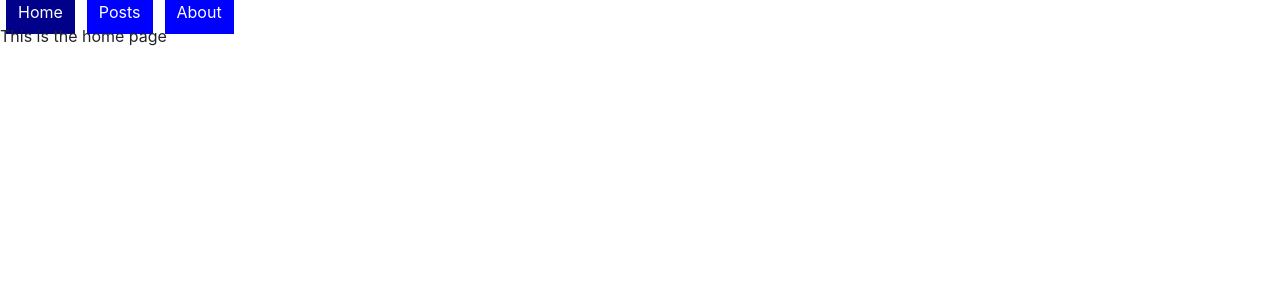
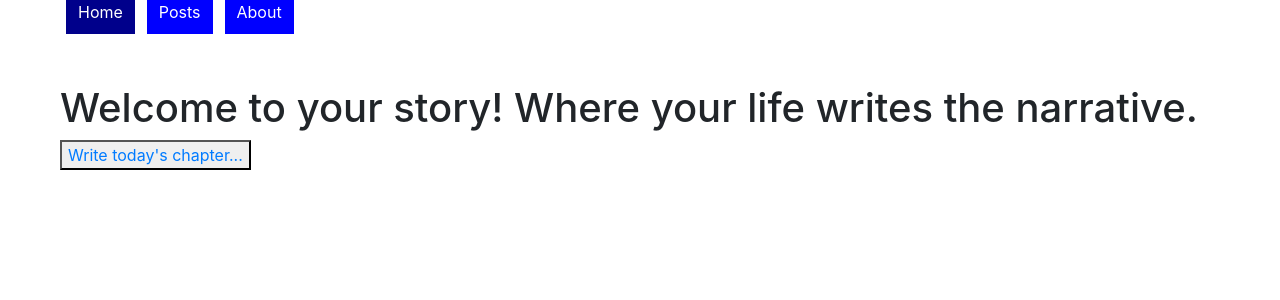
Before and after one commit to elaineparie/your-story, a React (Create React App) app: page / in a window 1280 px wide. Shown: the top 300 px of the page. Built offline with nearby package versions, Linux system fonts and the light colour scheme.

Commit message:
add posts button to home

```diff
--- a/src/App.css
+++ b/src/App.css
@@ -32,6 +32,15 @@
 }
 
 .signupform {
+  margin-top: 60px;
+  margin-left: 60px
+}
+
+.header {
+  margin-top: 60px;
+}
+
+#root {
   margin-left: 60px
 }
 
--- a/src/actions/postActions.js
+++ b/src/actions/postActions.js
@@ -21,7 +21,6 @@ export const createPost = (postData) => dispatch => {
   })
 
 .then(function(response) {
-  debugger
   // return response.json();
 }).then(function(data) {
   console.log(data)
--- a/src/components/SignUpForm.js
+++ b/src/components/SignUpForm.js
@@ -19,7 +19,14 @@ class SignUpForm extends React.Component {
 
   onSubmit(e) {
     e.preventDefault()
-    console.log(this.state);
+    // console.log(this.state);
+
+    fetch('http://localhost:3001/api/v1/users', {
+    method: 'post',
+    body: JSON.stringify({user: this.state})
+  }).then(response => response.json())
+  .then(data => console.log(data));
+    // make fetch request here
   }
 
   render() {
--- a/src/components/presentational/Home.js
+++ b/src/components/presentational/Home.js
@@ -1,7 +1,13 @@
 import React from 'react';
+import { FormGroup, Button, Label, Jumbotron} from 'react-bootstrap';
+import { Link } from "react-router-dom";
+
+const Home = props =>
+ <div><h1 className="header">Welcome to your story! Where your life writes the narrative. </h1>
+<button><Link to={`/posts`} activeClassName="active">Write today's chapter...</Link></button>
 
 
-const Home = props => <div>This is the home page </div>
+</div>
 
 
  export default Home;
```
Also changed, not shown: 1 other file (tests, documents, lock files or other folders).
